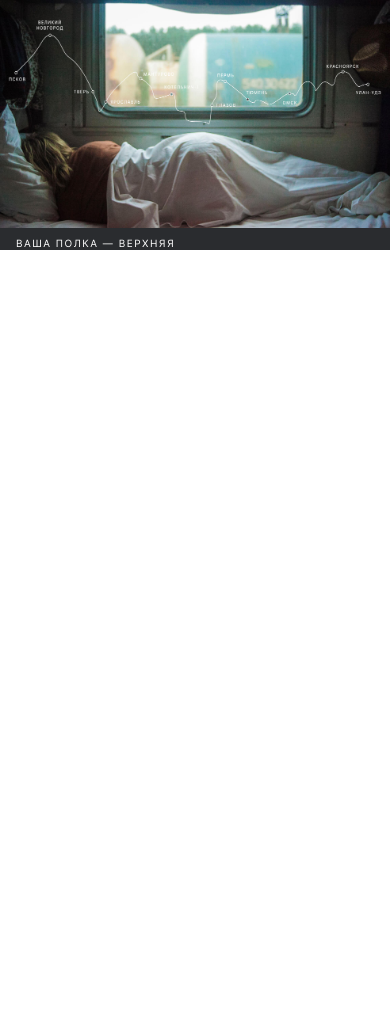
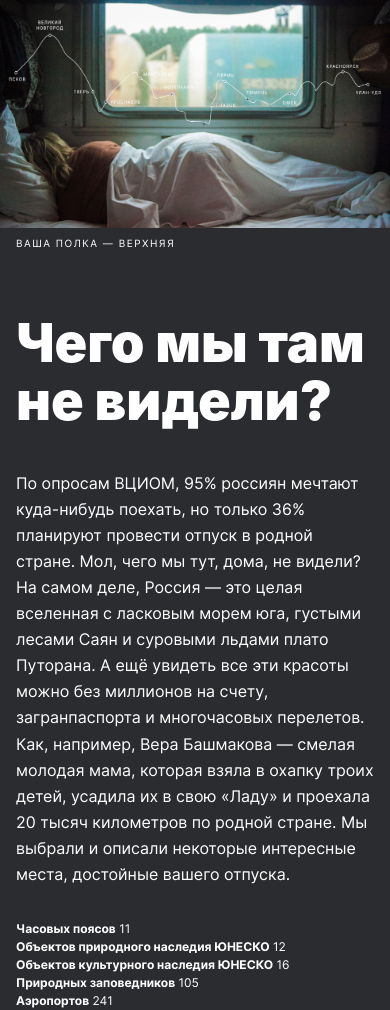
Before and after one commit to sholq/russian-travel, a plain HTML site: page index.html in a window 390 px wide. Shown: the part 306-1316 px from the top of the page. Before the commit the page ends 844 px from the top, so only its background shows below. Drawn offline with Linux system fonts and the light colour scheme; a web font is replaced by a local one.

Commit message:
intro / header and lead width

```diff
--- a/index.html
+++ b/index.html
@@ -34,7 +34,22 @@
         <img class="lead__image" src="./image/lead-polka.jpg" alt="Женщина спит на боковой полке плацкартного вагона">
         <p class="lead__caption">Ваша полка — верхняя</p>
       </section>
-      <section class="intro"></section>
+      <section class="intro">
+        <h2 class="intro__title">Чего мы там не видели?</h2>
+        <p class="intro__text">По опросам ВЦИОМ, 95% россиян мечтают куда-нибудь поехать, но только 36% планируют провести
+          отпуск в родной стране. Мол, чего мы тут, дома, не видели? На самом деле, Россия — это целая вселенная с ласковым морем юга,
+          густыми лесами Саян и суровыми льдами плато Путорана. А ещё увидеть все эти красоты можно без миллионов на счету, загранпаспорта
+          и многочасовых перелетов. Как, например, Вера Башмакова — смелая молодая мама, которая взяла в охапку троих детей, усадила их
+          в свою «Ладу» и проехала 20 тысяч километров по родной стране. Мы выбрали и описали некоторые интересные места, достойные вашего отпуска.
+        </p>
+        <ul class="intro__list">
+          <li class="intro__item"><b>Часовых поясов</b> 11</li>
+          <li class="intro__item"><b>Объектов природного наследия ЮНЕСКО</b> 12</li>
+          <li class="intro__item"><b>Объектов культурного наследия ЮНЕСКО</b> 16</li>
+          <li class="intro__item"><b>Природных заповедников</b> 105</li>
+          <li class="intro__item"><b>Аэропортов</b> 241</li>
+        </ul>
+      </section>
       <section class="photo-grid"></section>
       <section class="places"></section>
       <section class="cover"></section>
--- a/pages/index.css
+++ b/pages/index.css
@@ -11,8 +11,9 @@
 }
 
 .header {
+  width: calc(100% - 48px * 2);
   /* Позиционирование */
-  margin: 0 48px;
+  margin: 0 auto;
   padding-top: 28px;
   display: -webkit-box;
   display: -ms-flexbox;
@@ -32,6 +33,7 @@
 
 /* Внимание на margin */
 .header__lang-links {
+  /* Сброс параметров списка */
   list-style: none;
   padding: 0;
   /* Внимание на margin */
@@ -74,7 +76,7 @@
 }
 
 .lead {
-  max-width: 984px;
+  width: calc(100% - 148px * 2);
   /* Позиционирование */
   margin: 0 auto;
   display: -webkit-box;
@@ -133,9 +135,68 @@
   text-transform: uppercase;
 }
 
-@media screen and (max-width: 1024px) {
+.intro {
+  width: calc(100% - 148px * 2);
+  /* Позиционирование */
+  margin: 0 auto;
+  display: -webkit-box;
+  display: -ms-flexbox;
+  display: flex;
+  -webkit-box-orient: vertical;
+  -webkit-box-direction: normal;
+      -ms-flex-direction: column;
+          flex-direction: column;
+  -webkit-box-pack: left;
+      -ms-flex-pack: left;
+          justify-content: left;
+}
+
+.intro__title {
+  max-width: 690px;
+  /* Позиционирование */
+  margin: 92px 0 0;
+  /* Параметры текста */
+  font-family: Inter;
+  font-style: normal;
+  font-weight: 900;
+  font-size: 54px;
+  line-height: 58px;
+}
+
+.intro__text {
+  max-width: 690px;
+  /* Позиционирование */
+  margin: 40px 0 0;
+  /* Параметры текста */
+  font-family: Inter;
+  font-style: normal;
+  font-weight: normal;
+  font-size: 16px;
+  line-height: 1.63;
+}
+
+.intro__list {
+  max-width: 690px;
+  /* Сброс параметров списка */
+  list-style: none;
+  padding: 0;
+  /* Позиционирование */
+  margin: 33px 0 0;
+  /* Параметры текста */
+  font-family: Inter;
+  font-style: normal;
+  font-weight: normal;
+  font-size: 12px;
+  line-height: 18px;
+}
+
+.intro__item {
+  margin: 0;
+}
+
+@media screen and (max-width: 1150px) {
   .lead {
-    max-width: 928px;
+    width: calc(100% - 48px * 2);
   }
 
   .lead__title {
@@ -145,16 +206,31 @@
   .lead__image {
     margin-top: 56px;
   }
+
+  .intro {
+    width: calc(100% - 48px * 2);
+  }
 }
 
 @media screen and (max-width: 960px) {
   .header {
-    /* Позиционирование */
-    margin: 0 24px;
+    width: calc(100% - 24px * 2);
+  }
+
+  .lead {
+    width: 100%;
   }
 
   .lead__caption {
     margin-left: 16px;
+  }
+
+  .intro {
+    width: calc(100% - 24px * 2);
+  }
+
+  .intro__title {
+    margin-top: 88px;
   }
 }
 
@@ -176,8 +252,8 @@
 
 @media screen and (max-width: 480px) {
   .header {
+    width: calc(100% - 16px * 2);
     /* Позиционирование */
-    margin: 0 16px;
     padding-top: 16px;
   }
 
@@ -187,7 +263,6 @@
   }
 
   .header__lang-link {
-    /* Параметры текста */
     font-size: 18px;
     line-height: 20px;
   }
@@ -215,4 +290,12 @@
   .lead__caption {
     margin-left: 16px;
   }
+
+  .intro {
+    width: calc(100% - 16px * 2);
+  }
+
+  .intro__title {
+    margin-top: 64px;
+  }
 }
```
